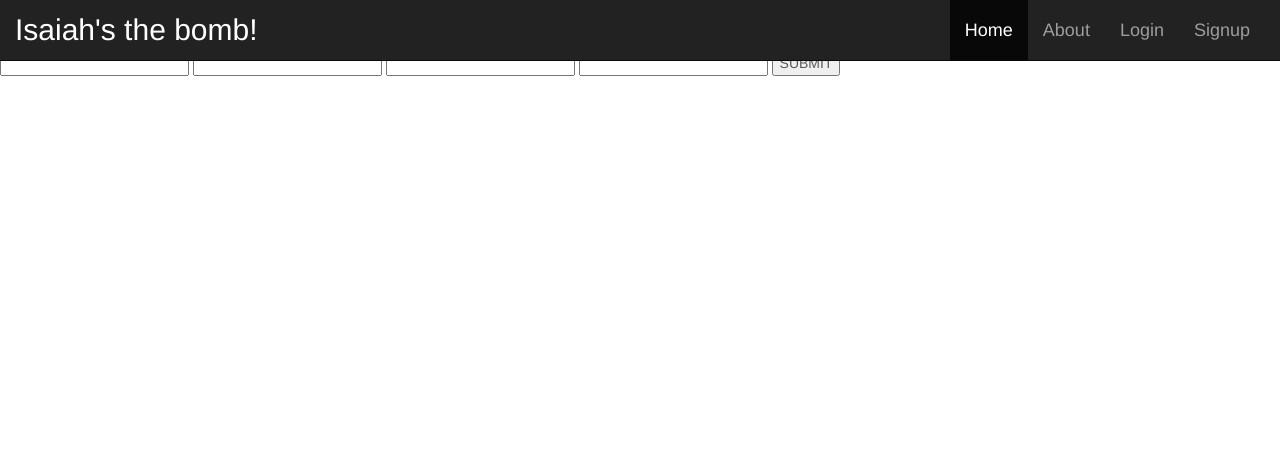
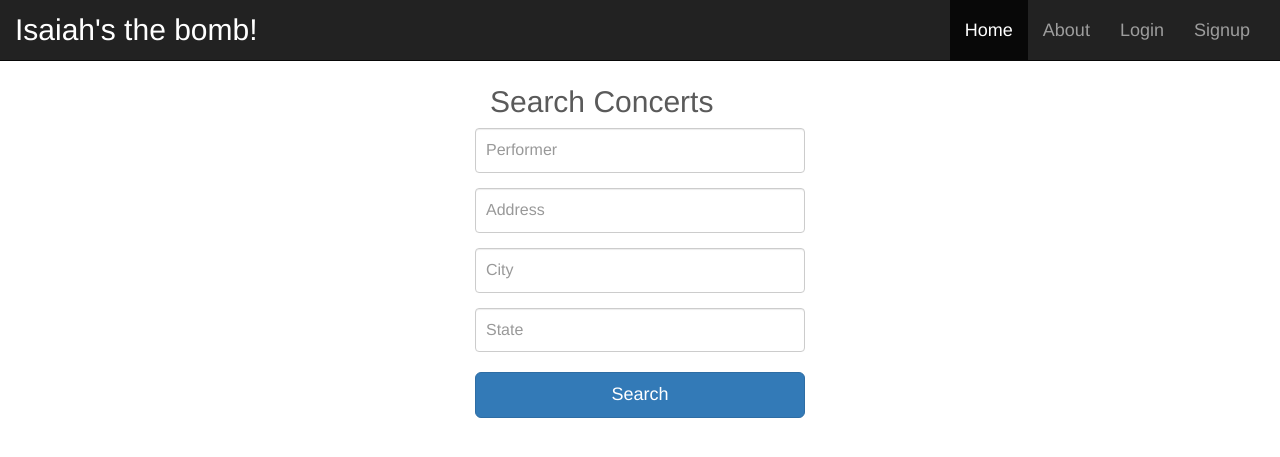
Before and after one commit to flysaiah/Busker-database, a Flask app: page /search/concerts in a window 1280 px wide. Shown: the top 457 px of the page. Run offline with Flask 2, Linux system fonts and the light colour scheme; some libraries are stand-ins or nearby versions.

Commit message:
more form template updates

```diff
--- a/static/css/shrink.css
+++ b/static/css/shrink.css
@@ -90,6 +90,8 @@ centered form styles
 .form-center .form-control:focus {
   z-index: 2;
 }
+
+/*
 .form-center input[type="email"] {
   margin-bottom: -1px;
   border-bottom-right-radius: 0;
@@ -100,7 +102,7 @@ centered form styles
   border-top-left-radius: 0;
   border-top-right-radius: 0;
 }
-
+*/
 
 /*******************************
 
--- a/templates/searchconcerts.html
+++ b/templates/searchconcerts.html
@@ -1,12 +1,37 @@
 {% extends 'form_base.html' %}
 
+
+
+
 {% block form_items %}
+{% from "_formhelpers.html" import render_field %}
 
-{{ form.hidden_tag() }}
-{{ form.byperformer }}
-{{ form.bystreetaddress }}
-{{ form.bycity }}
-{{ form.bystate }}
-<button type="submit">SUBMIT</button>
+<form method="POST" action="" class="form-horizontal form-center" role="form">
+  	<dl>
+	  	<h2 class="form-center-heading">Search Concerts</h2>
+
+		{{ form.hidden_tag() }}
+
+		<div class="form-group">
+	    	{{ render_field(form.byperformer, class="form-control", placeholder="Performer") }}
+	    </div>
+	    <div class="form-group">
+	    	{{ render_field(form.bystreetaddress, class="form-control", placeholder="Address") }}
+	    </div>
+	    <div class="form-group">
+	    	{{ render_field(form.bycity, class="form-control", placeholder="City") }}
+	    </div>
+	    <div class="form-group">
+	    	{{ render_field(form.bystate, class="form-control", placeholder="State") }}
+	    </div>
+
+
+ 	</dl>
+  	<div class="form-group">
+		<button type="submit" value="Go" class="btn btn-lg btn-primary btn-block">Search</button>
+	</div>
+
+
+</form>
 
 {% endblock %}
```
Also changed, not shown: templates/createconcert.html (+30 -14 lines), templates/login.html (+0 -40 lines), templates/performersearch.html (+15 -5 lines), templates/signup.html (+4 -35 lines), buskerdb.db.
